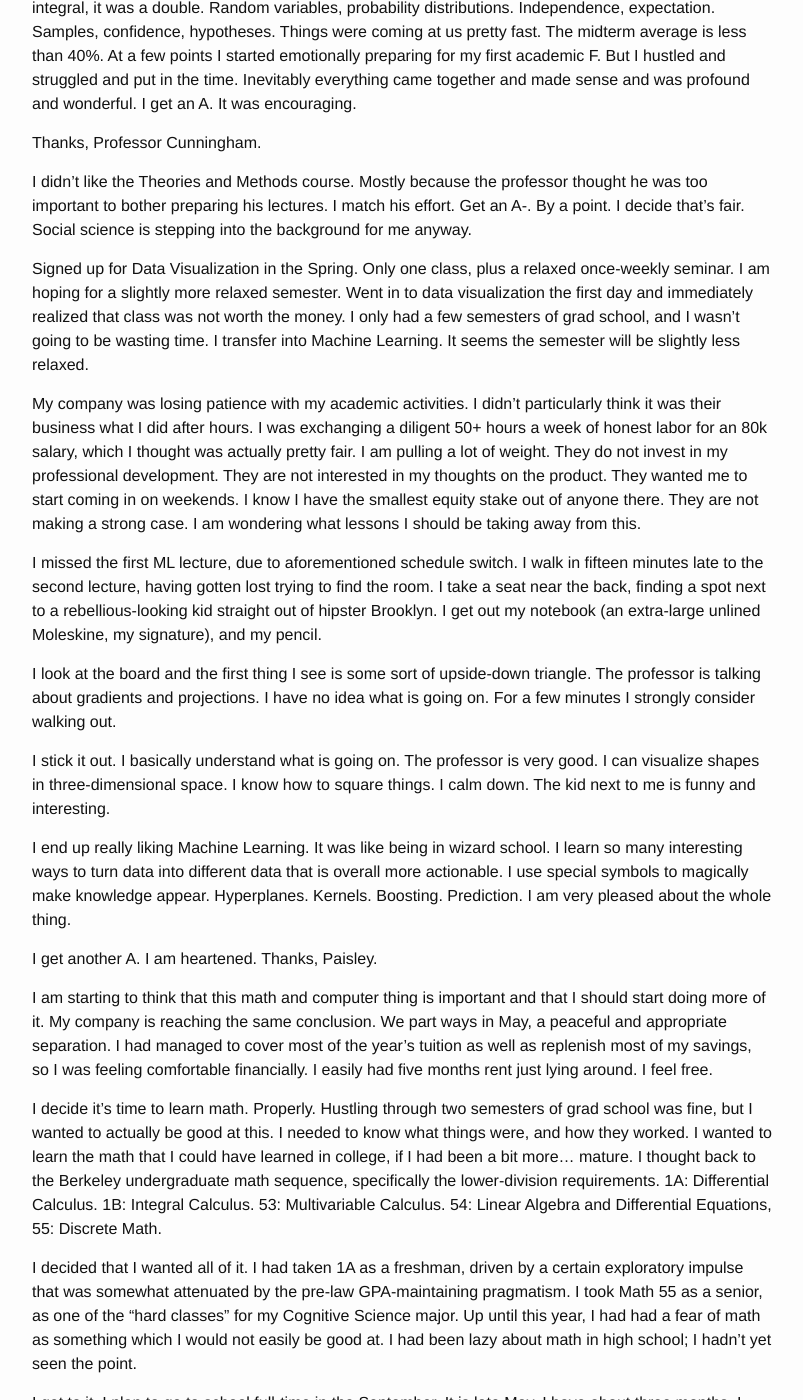
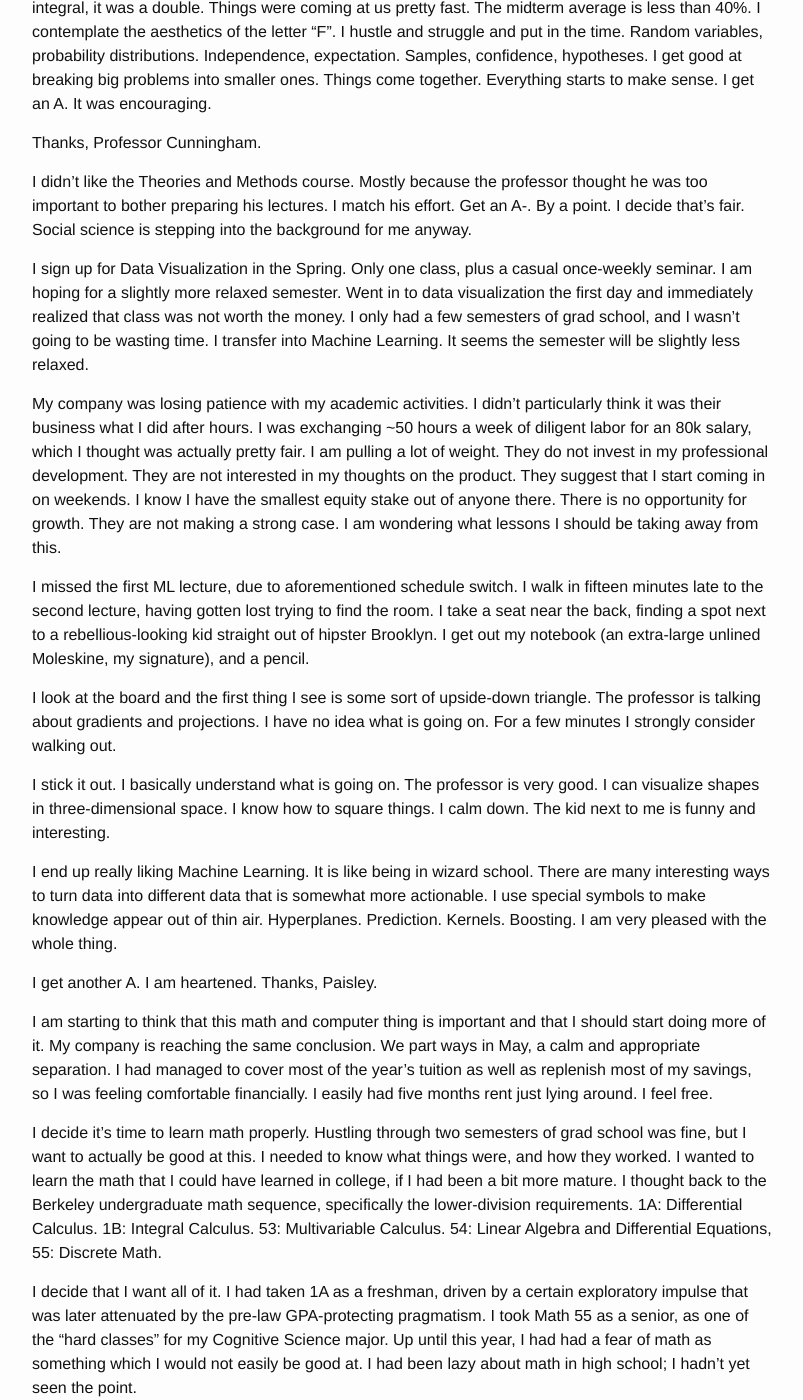
Before and after one commit to kronosapiens/kronosapiens.github.io, a Jekyll site: the page built from _posts/2015-10-25-on-learning-some-math.md, in a window 1280 px wide and 1400 px high, scrolled down 624 px. Shown: the whole window, without its empty margins (238-1041 px from the left). Built offline with Jekyll 4.4.1, drawn with Linux system fonts in a browser that asks for light colours; comment, search, counter and statistics services are not loaded; some of the changed text lies outside the part shown.

Commit message:
tightened up prose some more

```diff
--- a/_posts/2015-10-25-on-learning-some-math.md
+++ b/_posts/2015-10-25-on-learning-some-math.md
@@ -17,49 +17,49 @@ I was also starting out as a part-time student in Columbia's QMSS program, in th
 
 I am occasionally naive.
 
-The year was rough. 80-hour-weeks-every-week rough. I dropped into a calculus-based statistics course without really knowing that much calculus. I'm pretty sure that the first time I had to atually solve an integral, it was a double. Random variables, probability distributions. Independence, expectation. Samples, confidence, hypotheses. Things were coming at us pretty fast. The midterm average is less than 40%. At a few points I started emotionally preparing for my first academic F. But I hustled and struggled and put in the time. Inevitably everything came together and made sense and was profound and wonderful. I get an A. It was encouraging.
+The year was rough. 80-hour-weeks-every-week rough. I dropped into a calculus-based statistics course without really knowing that much calculus. I'm pretty sure that the first time I had to atually solve an integral, it was a double. Things were coming at us pretty fast. The midterm average is less than 40%. I contemplate the aesthetics of the letter "F". I hustle and struggle and put in the time. Random variables, probability distributions. Independence, expectation. Samples, confidence, hypotheses. I get good at breaking big problems into smaller ones. Things come together. Everything starts to make sense. I get an A. It was encouraging.
 
 Thanks, Professor Cunningham.
 
 I didn't like the Theories and Methods course. Mostly because the professor thought he was too important to bother preparing his lectures. I match his effort. Get an A-. By a point. I decide that's fair. Social science is stepping into the background for me anyway.
 
-Signed up for Data Visualization in the Spring. Only one class, plus a relaxed once-weekly seminar. I am hoping for a slightly more relaxed semester. Went in to data visualization the first day and immediately realized that class was not worth the money. I only had a few semesters of grad school, and I wasn't going to be wasting time. I transfer into Machine Learning. It seems the semester will be slightly less relaxed.
+I sign up for Data Visualization in the Spring. Only one class, plus a casual once-weekly seminar. I am hoping for a slightly more relaxed semester. Went in to data visualization the first day and immediately realized that class was not worth the money. I only had a few semesters of grad school, and I wasn't going to be wasting time. I transfer into Machine Learning. It seems the semester will be slightly less relaxed.
 
-My company was losing patience with my academic activities. I didn't particularly think it was their business what I did after hours. I was exchanging a diligent 50+ hours a week of honest labor for an 80k salary, which I thought was actually pretty fair. I am pulling a lot of weight. They do not invest in my professional development. They are not interested in my thoughts on the product. They wanted me to start coming in on weekends. I know I have the smallest equity stake out of anyone there. They are not making a strong case. I am wondering what lessons I should be taking away from this.
+My company was losing patience with my academic activities. I didn't particularly think it was their business what I did after hours. I was exchanging ~50 hours a week of diligent labor for an 80k salary, which I thought was actually pretty fair. I am pulling a lot of weight. They do not invest in my professional development. They are not interested in my thoughts on the product. They suggest that I start coming in on weekends. I know I have the smallest equity stake out of anyone there. There is no opportunity for growth. They are not making a strong case. I am wondering what lessons I should be taking away from this.
 
-I missed the first ML lecture, due to aforementioned schedule switch. I walk in fifteen minutes late to the second lecture, having gotten lost trying to find the room. I take a seat near the back, finding a spot next to a rebellious-looking kid straight out of hipster Brooklyn. I get out my notebook (an extra-large unlined Moleskine, my signature), and my pencil.
+I missed the first ML lecture, due to aforementioned schedule switch. I walk in fifteen minutes late to the second lecture, having gotten lost trying to find the room. I take a seat near the back, finding a spot next to a rebellious-looking kid straight out of hipster Brooklyn. I get out my notebook (an extra-large unlined Moleskine, my signature), and a pencil.
 
 I look at the board and the first thing I see is some sort of upside-down triangle. The professor is talking about gradients and projections. I have no idea what is going on. For a few minutes I strongly consider walking out.
 
 I stick it out. I basically understand what is going on. The professor is very good. I can visualize shapes in three-dimensional space. I know how to square things. I calm down. The kid next to me is funny and interesting.
 
-I end up really liking Machine Learning. It was like being in wizard school. I learn so many interesting ways to turn data into different data that is overall more actionable. I use special symbols to magically make knowledge appear. Hyperplanes. Kernels. Boosting. Prediction. I am very pleased about the whole thing.
+I end up really liking Machine Learning. It is like being in wizard school. There are many interesting ways to turn data into different data that is somewhat more actionable. I use special symbols to make knowledge appear out of thin air. Hyperplanes. Prediction. Kernels. Boosting. I am very pleased with the whole thing.
 
 I get another A. I am heartened. Thanks, Paisley.
 
-I am starting to think that this math and computer thing is important and that I should start doing more of it. My company is reaching the same conclusion. We part ways in May, a peaceful and appropriate separation. I had managed to cover most of the year's tuition as well as replenish most of my savings, so I was feeling comfortable financially. I easily had five months rent just lying around. I feel free.
+I am starting to think that this math and computer thing is important and that I should start doing more of it. My company is reaching the same conclusion. We part ways in May, a calm and appropriate separation. I had managed to cover most of the year's tuition as well as replenish most of my savings, so I was feeling comfortable financially. I easily had five months rent just lying around. I feel free.
 
-I decide it's time to learn math. Properly. Hustling through two semesters of grad school was fine, but I wanted to actually be good at this. I needed to know what things were, and how they worked. I wanted to learn the math that I could have learned in college, if I had been a bit more... mature. I thought back to the Berkeley undergraduate math sequence, specifically the lower-division requirements. 1A: Differential Calculus. 1B: Integral Calculus. 53: Multivariable Calculus. 54: Linear Algebra and Differential Equations, 55: Discrete Math.
+I decide it's time to learn math properly. Hustling through two semesters of grad school was fine, but I want to actually be good at this. I needed to know what things were, and how they worked. I wanted to learn the math that I could have learned in college, if I had been a bit more mature. I thought back to the Berkeley undergraduate math sequence, specifically the lower-division requirements. 1A: Differential Calculus. 1B: Integral Calculus. 53: Multivariable Calculus. 54: Linear Algebra and Differential Equations, 55: Discrete Math.
 
-I decided that I wanted all of it. I had taken 1A as a freshman, driven by a certain exploratory impulse that was somewhat attenuated by the pre-law GPA-maintaining pragmatism. I took Math 55 as a senior, as one of the "hard classes" for my Cognitive Science major. Up until this year, I had had a fear of math as something which I would not easily be good at. I had been lazy about math in high school; I hadn't yet seen the point.
+I decide that I want all of it. I had taken 1A as a freshman, driven by a certain exploratory impulse that was later attenuated by the pre-law GPA-protecting pragmatism. I took Math 55 as a senior, as one of the "hard classes" for my Cognitive Science major. Up until this year, I had had a fear of math as something which I would not easily be good at. I had been lazy about math in high school; I hadn't yet seen the point.
 
-I get to it. I plan to go to school full-time in the September. It is late May. I have about three months. I want to build a foundation; to learn the basics. I was not interested in paying for undergraduate classes. A formal course would also be far too slow. I've heard of the internet. I'm very motivated.
+I get to it. I plan to go to school full-time in the September. It is late May. I have about three months. I need to build a foundation. I am not interested in paying for undergraduate classes. A formal course would also be far too slow. I've heard of the internet. I'm motivated.
 
-I start at [Khan Academy](https://www.khanacademy.org/). Their automated assessment suggests I review some precalculus. I am disheartened but resolved. I had copied my friend Stephen's math homework all throughout 11th grade. Khan Academy is correct.
+I start at [Khan Academy](https://www.khanacademy.org/). Their automated assessment politely suggests I review some precalculus. I am disheartened but resolved. I had copied my friend Stephen's math homework all throughout 11th grade. Khan Academy is correct.
 
-Salman Khan walks me from the Unit Sphere all the way through Integral Calculus. Sinusoids, taylor series, implicit derivation, integration by parts, complex numbers, the whole thing. I am embarassed at first -- I am learning material being taught to high schoolers ten years my junior. But this is the path, and there are no shortcuts. I take every test, answer ever pop quiz that comes my way. (I admit to skipping the test for L'Hospital's rule).
+Salman Khan walks me from the Unit Sphere all the way through Integral Calculus. Triangles, sinusoids, Taylor series, implicit derivation, integration by parts, complex numbers, the works. I am embarassed at first -- I am learning material being taught to high schoolers ten years my junior. But this is the path. I take every test, solve every problem that comes my way. (I admit to skipping the test for L'Hospital's rule).
 
 Thanks, Sal.
 
 ![Khan Academy](https://s3.amazonaws.com/kronosapiens.github.io/images/khan.png)
 
-The whole thing takes about a month. I finish single-variable calculus in late June. I decide to start multivariable. I begin looking at Khan Academy's offerings, but find them undeveloped. Understandable -- their priority is high-school education. I decide it is time to move on to something more old-school. Enter [MIT OpenCourseWare](http://ocw.mit.edu/index.htm).
+The whole thing takes about a month. I finish everything through single-variable calculus in late June. I decide to start multivariable. I begin looking at Khan Academy's offerings, but find them underdeveloped. It is time for something more traditional. Enter [MIT OpenCourseWare](http://ocw.mit.edu/index.htm).
 
 MIT foresaw the MOOC revolution at least ten years early, having started putting lectures and course materials online since 1999. Browsing the web for multivariable calculus courses, I find a series of videos of the entire set of lectures of MIT 18.02, Multivariable Calculus, taught in Fall 2007 by Denis Auroux. This is right.
 
 I am able to work through 2-3 lectures per day. A 50-minute lecture takes me about 2-3 hours to digest. I do not skip days, although on weekends I go a bit easy. I am very happy about multivariable calculus. Vectors make sense, as do their gradients. Level sets. Divergence. Flux. Curl. I get used to drawing in three dimensions. I do a lot of integrals. All of a sudden there are theorems. I draw a lot of shapes. I like the way the pencil taps against the notebook when I am solving equations quickly. I develop certain writing flourishes. Denis Auroux is a funny lecturer. I like theorems.
 
-I continue to take the tests. There are no shortcuts. I take my time with them. I enjoy them. I do pretty well.
+I continue to take all the tests. I take my time with them. I enjoy them. I do pretty well.
 
 Thanks, Denis.
 
@@ -67,17 +67,17 @@ Thanks, Denis.
 
 I finish in about three weeks. It's time for Linear Algebra. I look online again and end up back at MIT OCW, this time at Gilbert Strang's 18.06, recorded Fall 1999.
 
-I love linear algebra. I love Gilbert Strang. I felt transported to that classroom in 1999, learning about vector spaces and orthogonality and rank. The relationships between the various objects are rich and profound. Machine Learning is making more sense. I am intrigued by the properties of determinants.
+I love linear algebra. I love Gilbert Strang. I felt transported to that classroom in 1999, learning about vector spaces and orthogonality and rank. The relationships between the various mathematical objects are rich and profound. Machine Learning is making more sense. I am intrigued by the properties of determinants.
 
-I continue to process 2-3 lectures per day. In early August, I fly back to California for five weeks: Three in Santa Monica, two in Oakland, one in Black Rock City. Not a bad itinerary. My time in Santa Monica is spent riding my bike, hanging out with my parents, and finding eigenvectors. It is exceedingly pleasant. Gilbert Strang is an amazing lecturer. I multiply a lot of matrices. "Again," I tell myself, starting on a practice problem. "Again. Again."
+I continue to process 2-3 lectures per day. In early August, I fly back to California for five weeks: Three in Santa Monica, two in Oakland, one in Black Rock City. Not a bad itinerary. My time in Santa Monica is spent riding my bike, hanging out with my parents, and finding eigenvectors. It is exceedingly pleasant. Gilbert Strang is an amazing lecturer. I multiply a lot of matrices. "Again," I tell myself, starting on a practice problem. "Again. Again." I develop intuitions.
 
-By the time I get to Oakland, I have only three lectures and the final left to take. I find it markedly more difficult to focus once I arrive -- the excitement, reunions with friends, the adventure of being back in the Bay, proves distracting. I struggle to focus, but eventually do power through and finish. I spend six hours on the final, sitting in a coffee shop on Telegraph. Again, I do well.
+By the time I get to Oakland, I have only three lectures and the final left to take. I find it markedly more difficult to focus once I arrive -- the excitement, reunions with friends, the adventure of being back in the Bay, proves distracting. I struggle to focus, but eventually do power through and finish. I spend six hours on the final, sitting in a coffee shop on Telegraph Avenue. Again, I do well.
 
 Thanks, Gilbert.
 
 ![Gilbert Strang](https://s3.amazonaws.com/kronosapiens.github.io/images/strang.png)
 
-I want to take a moment and acknowledge the debt owed to these three men, and the teams which organized and published their content. The education I received would not have been possible ten years ago; someone in my position would have faced significantly greater obstacles. I feel a closeness to them, as though I had truly been a student to them. Thanks.
+I want to take a moment and acknowledge the debt owed to these three men, and the teams which organized and published their content. The education I received would not have been possible ten years ago; someone in my position would have faced significantly greater obstacles. I feel a closeness to them, as though I had truly been their student. Thanks.
 
 I get back to Brooklyn just in time for the second day of school. My first class is [Advanced Machine Learning](http://www.cs.columbia.edu/~djhsu/coms4772-f15/). The first lecture: a "calibration quiz" meant to prune the class down to size. I am anxious. This class is important to me. I get in.
 
```
